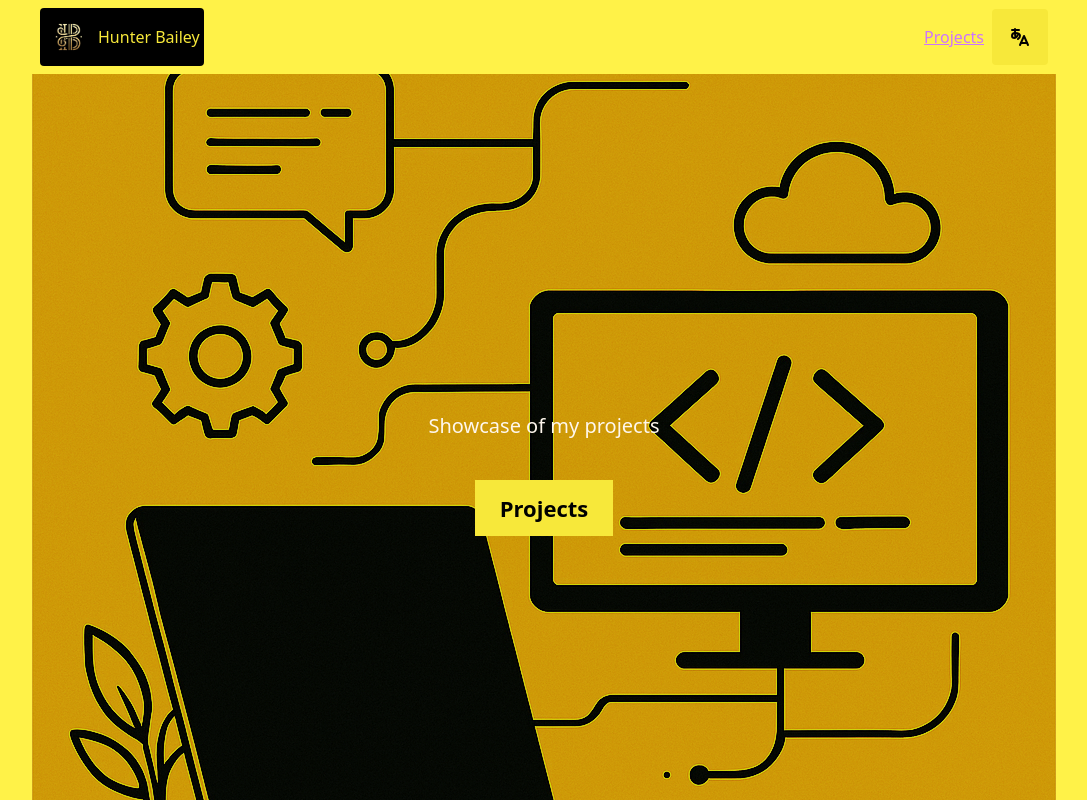
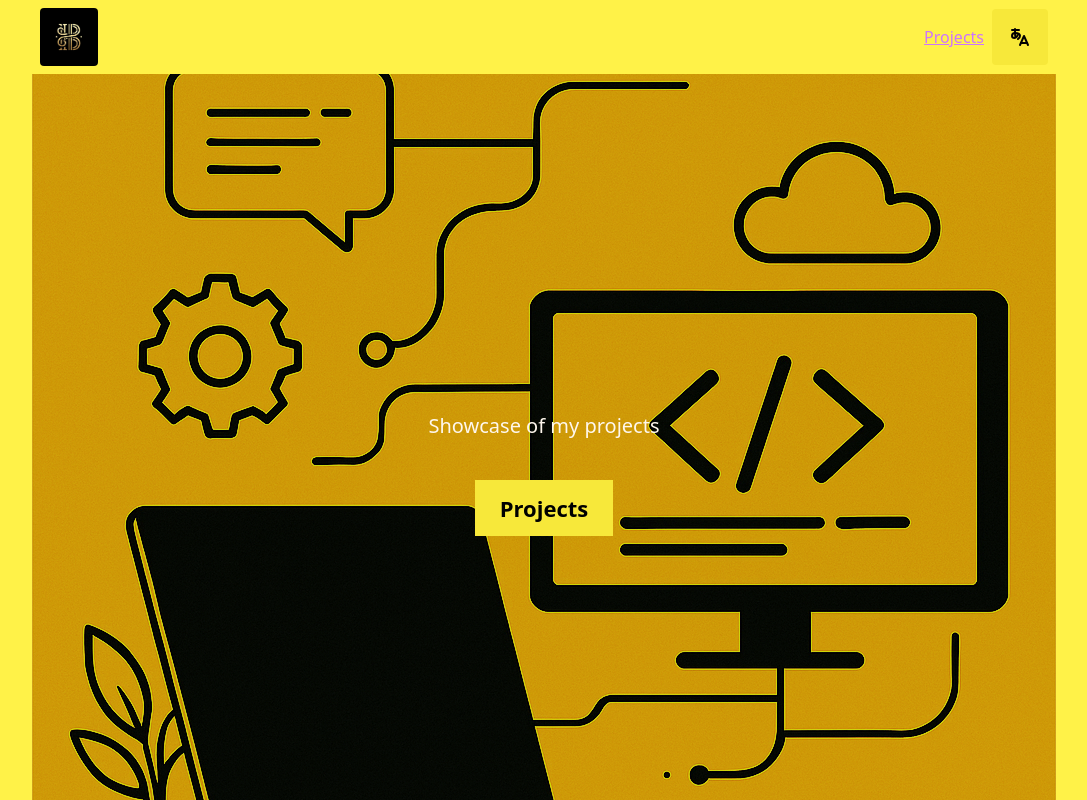
Before and after one commit to hunterbhb/hunterb-portfolio-website, a Next.js app: page / in a window 1280 px wide. Shown: the top 800 px of the page, without its empty margins (96-1183 px from the left). Built offline with nearby package versions, Linux system fonts and the light colour scheme.

Commit message:
updated headers

```diff
--- a/app/layout.tsx
+++ b/app/layout.tsx
@@ -8,8 +8,9 @@ import { BsGithub } from "react-icons/bs";
 import { BsEnvelopeAt } from "react-icons/bs";
 
 export const metadata: Metadata = {
-  title: "Hunter Bailey portfolio",
-  description: "Generated by create next app",
+  title: "Hunter Bailey",
+  description:
+    "Portfolio of Hunter Bailey, showcasing projects and skills in software engineering.",
 };
 //TODO add loclization for Japanese
 export default function RootLayout({
@@ -27,7 +28,6 @@ export default function RootLayout({
               className="bg-base-content flex gap-1 items-center max-w-max p-1 rounded-sm"
             >
               <Image width={50} height={50} src="/logo.png" alt="HB logo" />
-              <p className="text-base-200">Hunter Bailey</p>
             </Link>
           </div>
           <div className="navbar-end gap-2">
```
